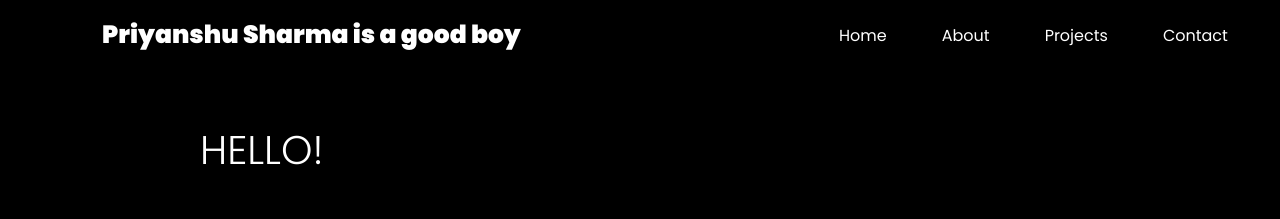
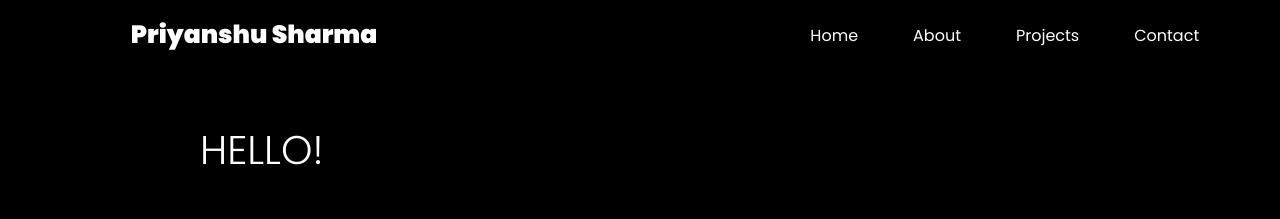
Before and after one commit to Priyanshucs22/Portfolio, a plain HTML site: page index.html in a window 1280 px wide. Shown: the top 219 px of the page. Drawn offline with Linux system fonts and the light colour scheme.

Commit message:
Update index.html

```diff
--- a/index.html
+++ b/index.html
@@ -18,7 +18,7 @@
     <nav>
         <div class="navbar">
             <div class="head">
-                <h1>Priyanshu Sharma is a good boy</h1>
+                <h1>Priyanshu Sharma </h1>
             </div>
             <div class="menu">
                 <button class="menuBtn"><img src="./public/menu.png" alt="Menu"></button>
```
